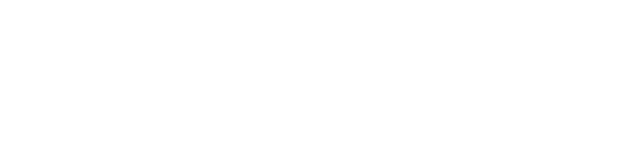
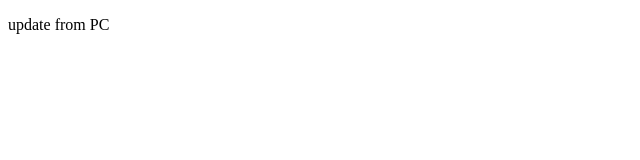
Before and after one commit to KaiWyrmsbane/LawnCareWebsite, a plain HTML site: page index.html in a window 1280 px wide. Shown: the whole page, without its empty margins (0-640 px from the left). Drawn offline with Linux system fonts and the light colour scheme.

Commit message:
trying to get my PC working

```diff
--- a/index.html
+++ b/index.html
@@ -9,9 +9,7 @@
         <link rel="stylesheet" href="../styles/IndexStyleSheet.css">
     </head>
     <body>
-        <!-- catagory photos that are clickable -->
-        <!-- left side will have filters -->
-        <!-- rigth side will have the lawn mowers -->
+        <p>update from PC</p>
         <script src="" async defer></script>
     </body>
 </html>
```
